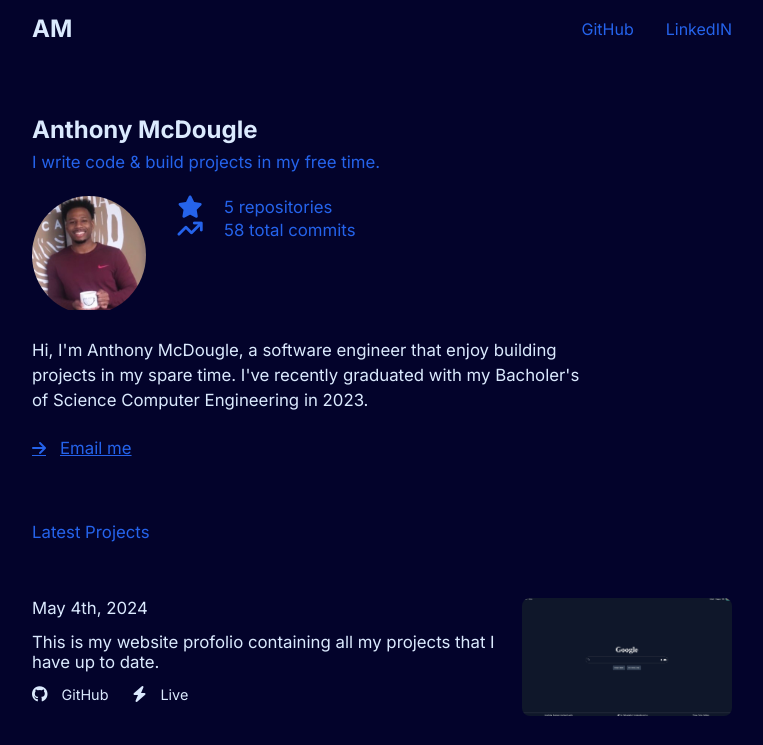
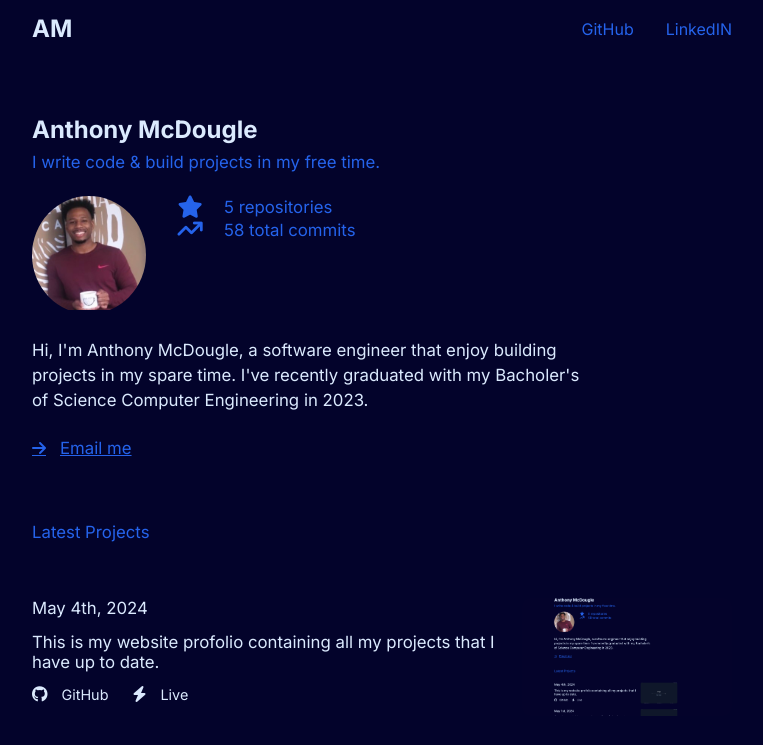
Before and after one commit to amcdougle/myWebsiteProfolio, a plain HTML site: page myWebsite/index.html in a window 1280 px wide. Shown: the top 745 px of the page, without its empty margins (258-1021 px from the left). Drawn offline with Linux system fonts and the light colour scheme.

Commit message:
websiteHomepage

```diff
--- a/myWebsite/index.html
+++ b/myWebsite/index.html
@@ -75,7 +75,7 @@
                     </div>
                 </div>
                 <div>
-                    <img src="public/Googlehomepage.jpg" alt="Googlehomepage-img">
+                    <img src="public/WebsiteHomepage.png" alt="WebsiteHomepage-img">
                 </div>
             </div>
             <div class="projectItem">
```
Also changed, not shown: myWebsite/public/WebsiteHomepage.png (added).
